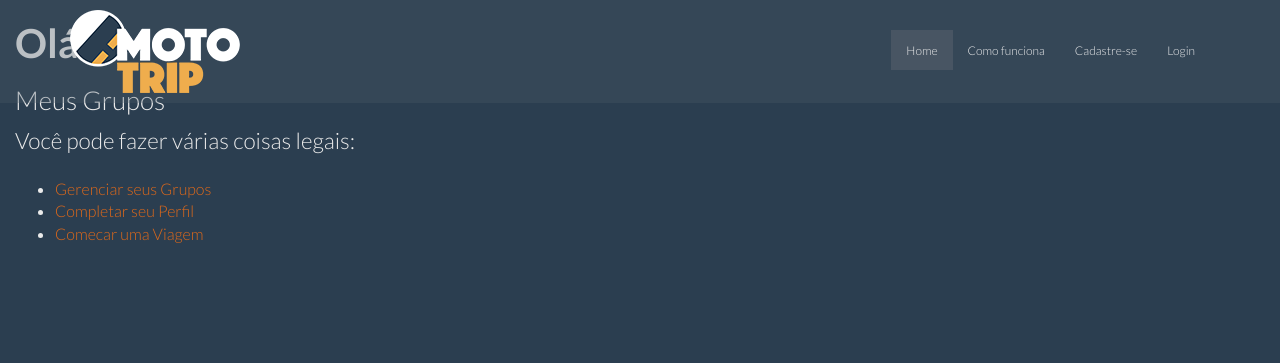
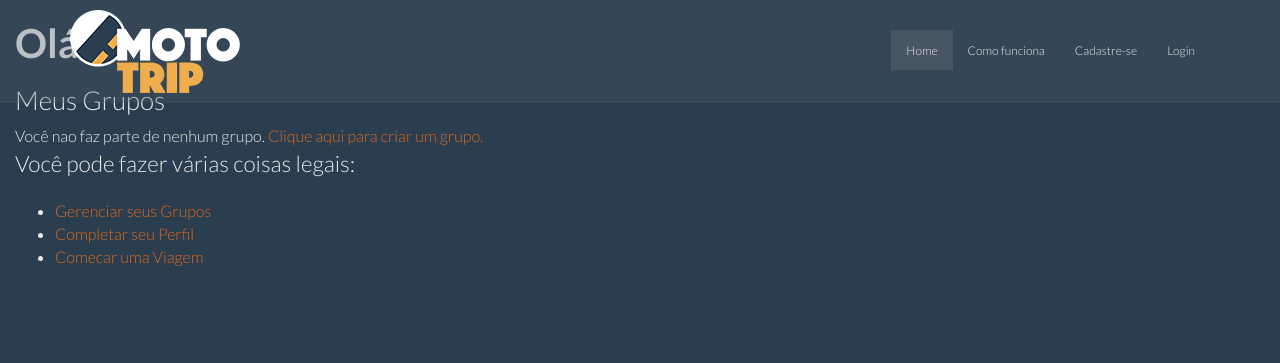
Before and after one commit to ikkebr/hackinpoa, a Django app: template base/templates/base/profile.html in a window 1280 px wide. Shown: the top 363 px of the page. Run offline with Django 3.2, Linux system fonts and the light colour scheme; the template is opened without the code that fills it, so the values that code supplies are empty; some libraries are stand-ins or nearby versions.

Commit message:
adding options

```diff
--- a/base/templates/base/profile.html
+++ b/base/templates/base/profile.html
@@ -7,11 +7,16 @@
 
 
 	<h3>Meus Grupos</h3>
+		{% if user.group_access_set.all %}
 		<ul class="collection">
 			{% for agroup in user.group_access_set.all %}
 				<li class="collection-item"><i class="mdi-social-group"></i> <a href='{{ agroup.group.get_absolute_url }}'>{{ agroup.group.name }} </a></li>
 			{% endfor %}
 		</ul>
+		{% else %}
+			Você nao faz parte de nenhum grupo. <a href="{% url 'group_create' %}" class="teal-text accent-1">Clique aqui para criar um grupo.</a>
+		{% endif %}
+
 
 
 	<p class="lead">Você pode fazer várias coisas legais:</p>
```
